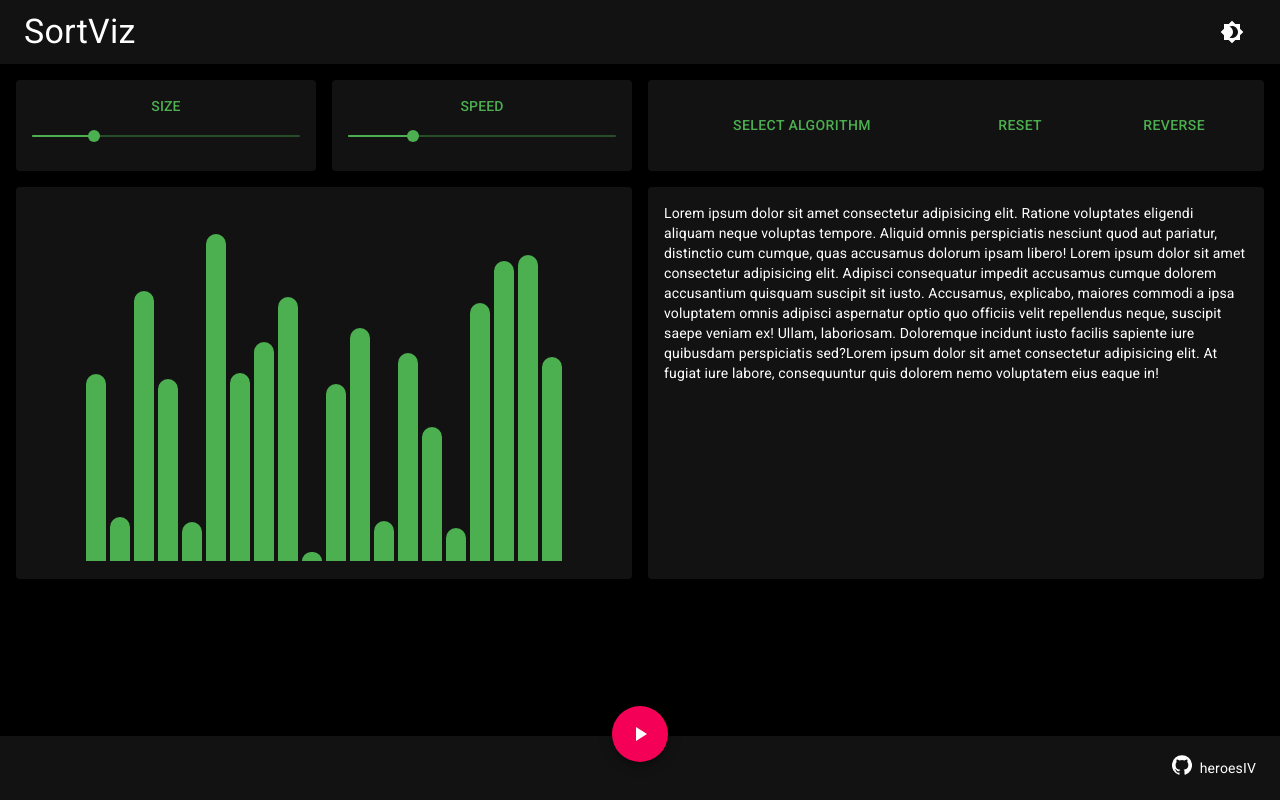
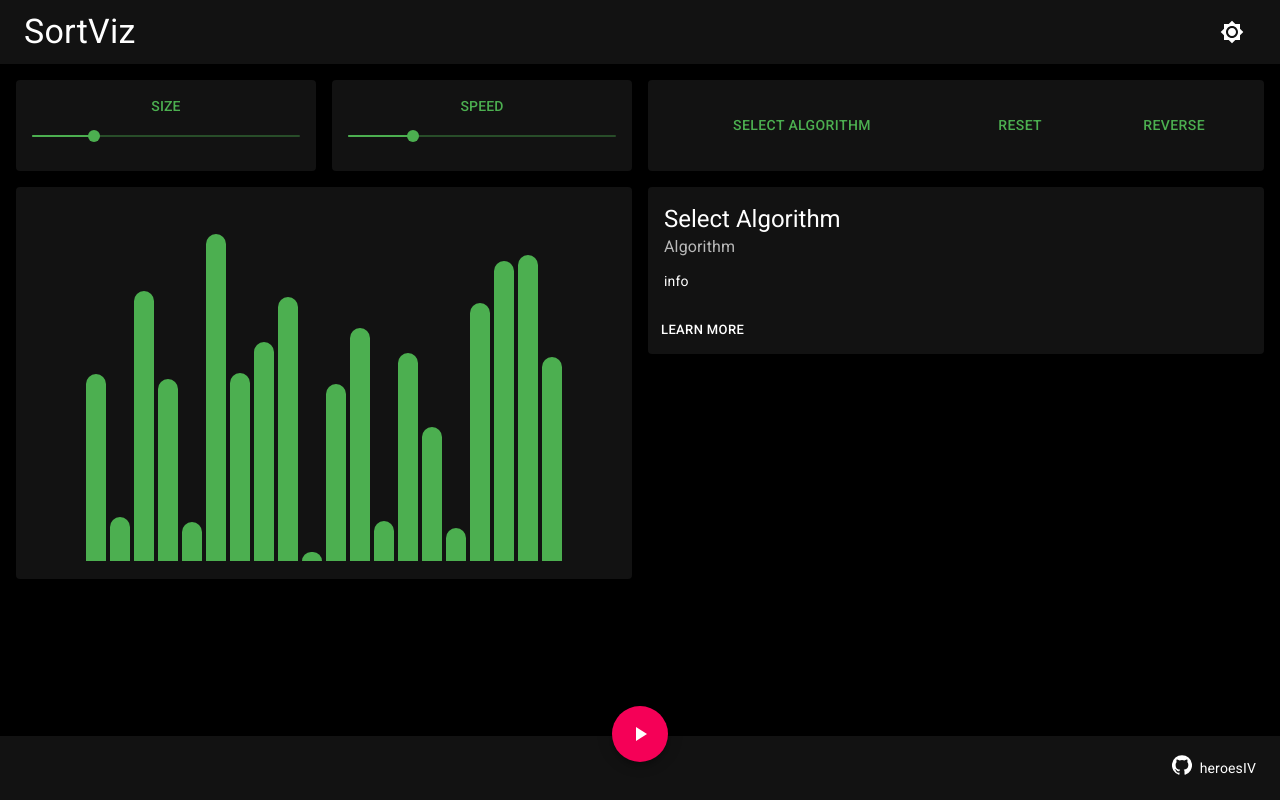
Before and after one commit to heroesIV/SortViz, a React (Create React App) app: page / in a window 1280 px wide. Built offline with nearby package versions, Linux system fonts and the light colour scheme.

Commit message:
info card semi sorted

```diff
--- a/src/DataContext.js
+++ b/src/DataContext.js
@@ -13,9 +13,11 @@ export function DataProvider(props) {
 
   const [sorted, setSorted] = useState(false);
 
-  const [algo, setAlgo] = useState("");
+  const [algo, setAlgo] = useState("Select Algorithm");
 
   const [darkMode, setDarkMode] = useState(true);
+
+  const [algoDetails, setAlgoDetails] = useState({"Select Algorithm" : {name: "Select Algorithm", info: "info"}, "Quick Sort": {name: "Quick Sort", info: "QuickSort is a Divide and Conquer algorithm. It picks an element as pivot and partitions the given array around the picked pivot. There are many different versions of quickSort that pick pivot in different ways."}, "Bubble Sort" : {name: "Bubble Sort", info: "sdsd"}})
 
   return (
     <DataContext.Provider
@@ -38,6 +40,8 @@ export function DataProvider(props) {
         setSorted,
         darkMode,
         setDarkMode,
+        algoDetails,
+        setAlgoDetails,
       ]}
     >
       {props.children}
--- /dev/null
+++ b/src/components/AlgoInfo.js
@@ -0,0 +1,80 @@
+import React, {useContext, useRef} from 'react';
+import { makeStyles } from '@material-ui/core/styles';
+import Card from '@material-ui/core/Card';
+import CardActions from '@material-ui/core/CardActions';
+import CardContent from '@material-ui/core/CardContent';
+import Button from '@material-ui/core/Button';
+import Typography from '@material-ui/core/Typography';
+
+import { DataContext } from "../DataContext";
+
+const useStyles = makeStyles({
+  root: {
+    minWidth: 275,
+  },
+  bullet: {
+    display: 'inline-block',
+    margin: '0 2px',
+    transform: 'scale(0.8)',
+  },
+  title: {
+    fontSize: 14,
+  },
+  pos: {
+    marginBottom: 12,
+  },
+});
+
+export default function AlgoInfo() {
+  const [
+    length,
+    setLength,
+    array,
+    setArray,
+    ogArray,
+    setOgArray,
+    speed,
+    setSpeed,
+    running,
+    setRunning,
+    disable,
+    setDisable,
+    algo,
+    setAlgo,
+    sorted,
+    setSorted,
+    darkMode,
+    setDarkMode,
+    algoDetails,
+    setAlgoDetails,
+  ] = useContext(DataContext);
+
+  const classes = useStyles();
+  const bull = <span className={classes.bullet}>•</span>;
+
+  // const algoRef = useRef(algo);
+  // algoRef.current = algo;
+
+  return (
+    <Card className={classes.root}>
+      <CardContent>
+        {/* <Typography className={classes.title} color="textSecondary" gutterBottom>
+          Algorithm
+        </Typography> */}
+        <Typography variant="h5" component="h2">
+        {algoDetails[algo].name}
+        </Typography>
+        <Typography className={classes.pos} color="textSecondary">
+          Algorithm
+        </Typography>
+        <Typography variant="body2" component="p">
+        {algoDetails[algo].info}
+        {/* {console.log(algoRef, algoDetails)} */}
+        </Typography>
+      </CardContent>
+      <CardActions>
+        <Button size="small" target="_blank" href="https://www.geeksforgeeks.org/quick-sort/">Learn More</Button>
+      </CardActions>
+    </Card>
+  );
+}
--- a/src/components/Appbar.js
+++ b/src/components/Appbar.js
@@ -11,6 +11,7 @@ import { makeStyles } from "@material-ui/core/styles";
 import { DataContext } from "../DataContext";
 import React, { useContext } from "react";
 import Brightness4Icon from "@material-ui/icons/Brightness4";
+import BrightnessHighIcon from '@material-ui/icons/BrightnessHigh';
 import IconButton from "@material-ui/core/IconButton";
 
 const useStyles = makeStyles((theme) => ({
@@ -68,7 +69,7 @@ export default function Appbar() {
               setDarkMode(!darkMode);
             }}
           >
-            <Brightness4Icon />
+            {darkMode? <BrightnessHighIcon /> : <Brightness4Icon />}
           </IconButton>
         </Toolbar>
       </AppBar>
--- a/src/components/Bars.js
+++ b/src/components/Bars.js
@@ -2,6 +2,7 @@ import React, { useContext, useEffect } from "react";
 import { DataContext } from "../DataContext";
 import { Grid, Paper, Typography } from "@material-ui/core";
 import { makeStyles } from "@material-ui/core/styles";
+import AlgoInfo from './AlgoInfo';
 
 const useStyles = makeStyles((theme) => ({
   buttonStyles: {
@@ -100,24 +101,14 @@ export default function Bars() {
         </Paper>
       </Grid>
       <Grid item xs={12} sm={6}>
-        <Paper className={classes.paperStyle1}>
+      <AlgoInfo />
+        {/* <Paper className={classes.paperStyle1}>
           <Grid container className={classes.infoContainer} spacing={2}>
             <Typography className={classes.info} variant="body2">
-              Lorem ipsum dolor sit amet consectetur adipisicing elit. Ratione
-              voluptates eligendi aliquam neque voluptas tempore. Aliquid omnis
-              perspiciatis nesciunt quod aut pariatur, distinctio cum cumque,
-              quas accusamus dolorum ipsam libero! Lorem ipsum dolor sit amet
-              consectetur adipisicing elit. Adipisci consequatur impedit
-              accusamus cumque dolorem accusantium quisquam suscipit sit iusto.
-              Accusamus, explicabo, maiores commodi a ipsa voluptatem omnis
-              adipisci aspernatur optio quo officiis velit repellendus neque,
-              suscipit saepe veniam ex! Ullam, laboriosam. Doloremque incidunt
-              iusto facilis sapiente iure quibusdam perspiciatis sed?Lorem ipsum
-              dolor sit amet consectetur adipisicing elit. At fugiat iure
-              labore, consequuntur quis dolorem nemo voluptatem eius eaque in!
+              <AlgoInfo />
             </Typography>
           </Grid>
-        </Paper>
+        </Paper> */}
       </Grid>
     </Grid>
   );
```
